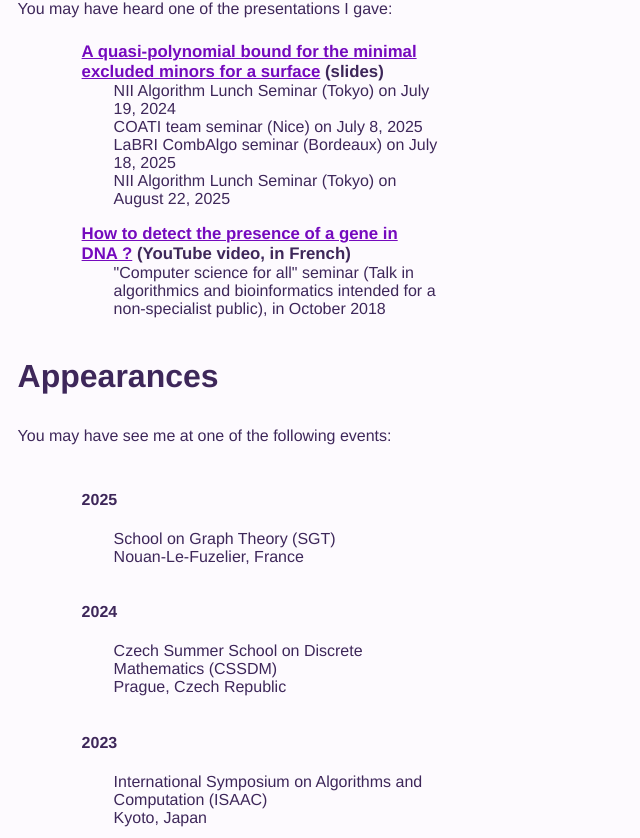
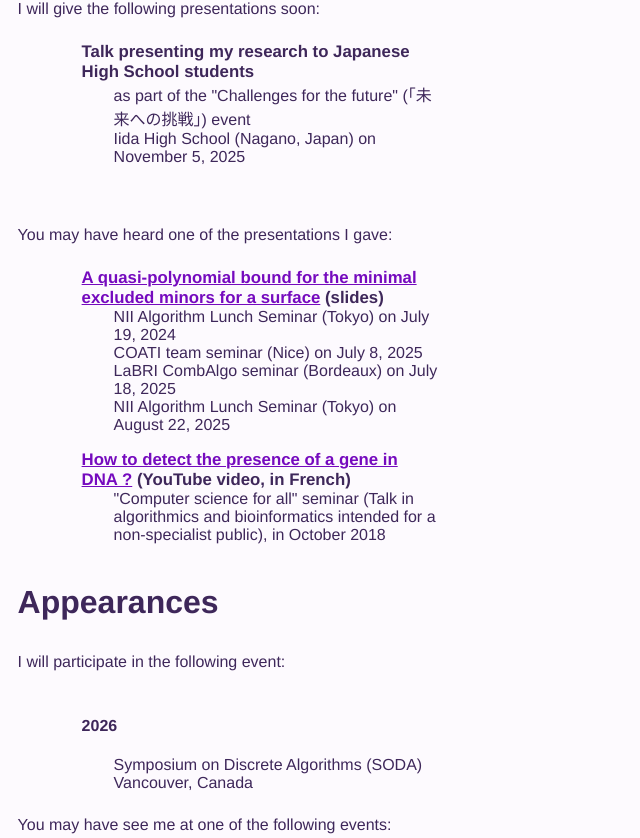
Before and after one commit to sarah-houdaigoui/website, a plain HTML site: page events.html in a window 1280 px wide. Shown: the part 360-1198 px from the top of the page, without its empty margins (0-640 px from the left). Drawn offline with Linux system fonts and the light colour scheme.

Commit message:
Mise à jour

```diff
--- a/events.html
+++ b/events.html
@@ -34,13 +34,17 @@
 <section>
 <h3>Talks</h3>
 
-<!--I will give the following presentations soon:
+I will give the following presentations soon:
 
 <ul>
-    None at the moment
+    <li>
+        <div class="talk_title">Talk presenting my research to Japanese High School students</div>
+        <div class="talk_date_venue">as part of the "Challenges for the future" (「未来への挑戦」) event </div>
+        <div class="talk_date_venue">Iida High School (Nagano, Japan) on November 5, 2025</div>
+    </li>
 </ul>
 
-<br><br>-->
+<br><br>
 
 You may have heard one of the presentations I gave:
 
@@ -60,8 +64,19 @@ You may have heard one of the presentations I gave:
 
 <h3>Appearances</h3>
 
+I will participate in the following event:
+
+<ul>
+    <li>
+        <h4>2026</h4>
+            <div class="appearances">
+                <div>Symposium on Discrete Algorithms (SODA)</div>
+                <div>Vancouver, Canada</div>
+            </div>
+    </li>
+</ul>
+
 You may have see me at one of the following events:
-
 
 <ul>
     <li>
@@ -92,7 +107,7 @@ You may have see me at one of the following events:
 <footer>
     <hr>
     <a rel="license" href="http://creativecommons.org/licenses/by-nc/4.0/"><img alt="Creative Commons License" style="border-width:0" src="https://i.creativecommons.org/l/by-nc/4.0/88x31.png" /></a>This work is licensed under a <a rel="license" href="http://creativecommons.org/licenses/by-nc/4.0/">Creative Commons Attribution-NonCommercial 4.0 International License</a>.
-    <p>Last update : 2025/10/06</p>
+    <p>Last update : 2025/10/22</p>
 </footer>
 
 </body>
```
Also changed, not shown: contact.html (+1 -1 lines), curriculum.html (+5 -3 lines), index.html (+1 -1 lines), publications.html (+2 -2 lines).
